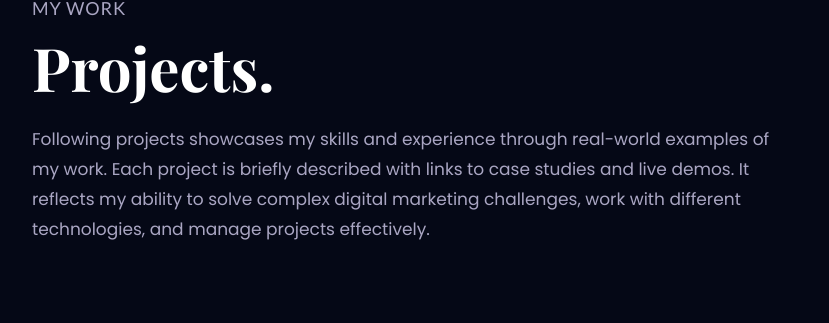
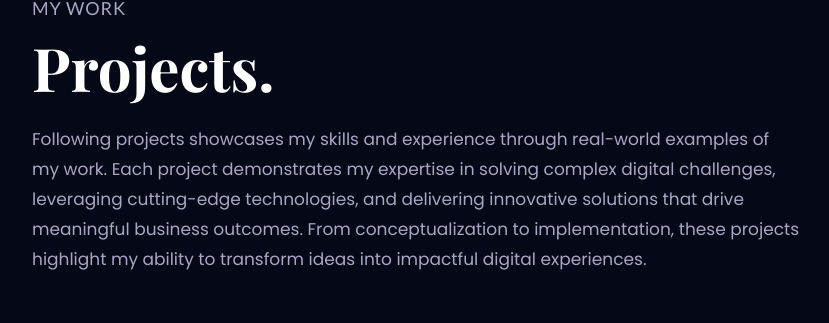
Before and after one commit to AnasCoding1986/Faria1, a React (Vite) app: page / in a window 1280 px wide. Shown: the part 3516-3839 px from the top of the page, without its empty margins (32-861 px from the left). Built offline with nearby package versions, Linux system fonts and the light colour scheme.

Commit message:
work.tsx modified

```diff
--- a/src/components/Works.tsx
+++ b/src/components/Works.tsx
@@ -83,10 +83,11 @@ const Works = () => {
           className='mt-3 text-secondary text-[17px] max-w-3xl leading-[30px]'
         >
           Following projects showcases my skills and experience through real-world
-          examples of my work. Each project is briefly described with links to case
-          studies and live demos. It reflects my ability to solve complex digital
-          marketing challenges, work with different technologies, and manage
-          projects effectively.
+          examples of my work. Each project demonstrates my expertise in solving
+          complex digital challenges, leveraging cutting-edge technologies, and
+          delivering innovative solutions that drive meaningful business outcomes.
+          From conceptualization to implementation, these projects highlight my
+          ability to transform ideas into impactful digital experiences.
         </motion.p>
       </div>
 
```
